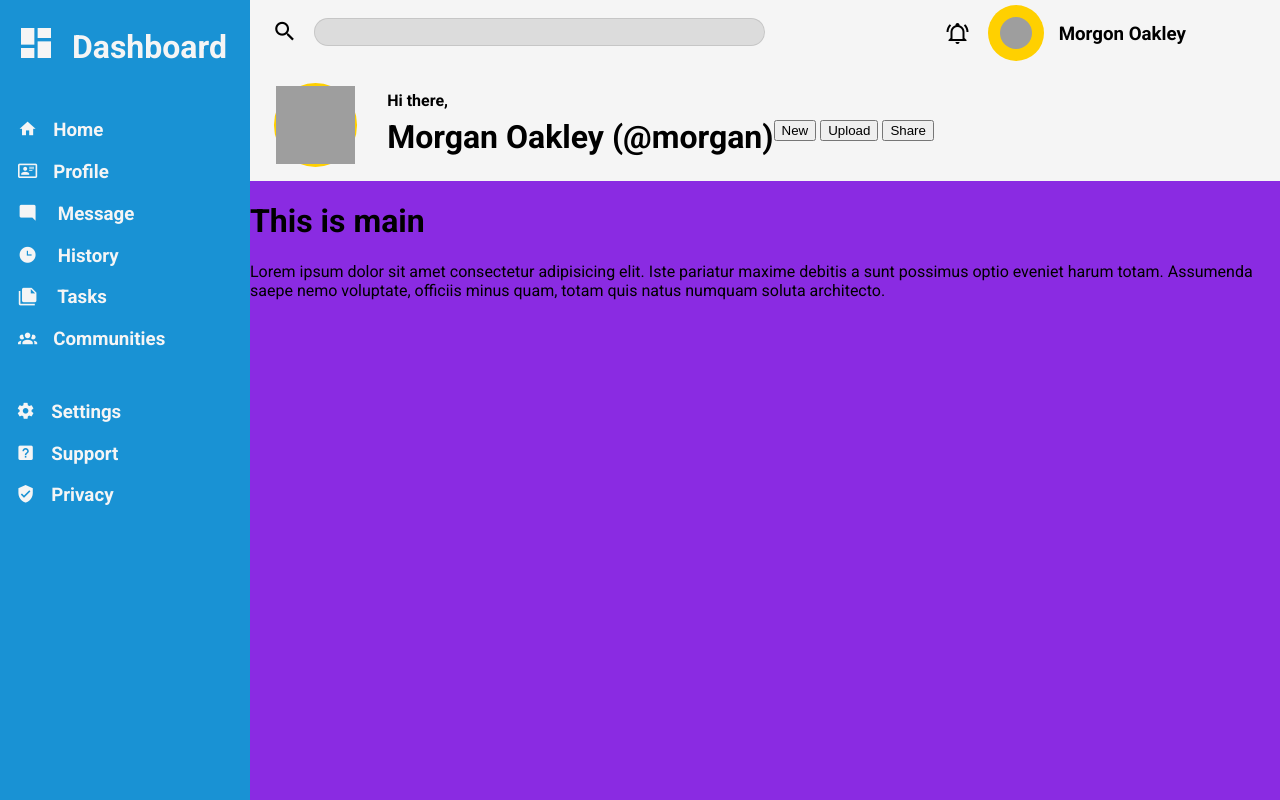
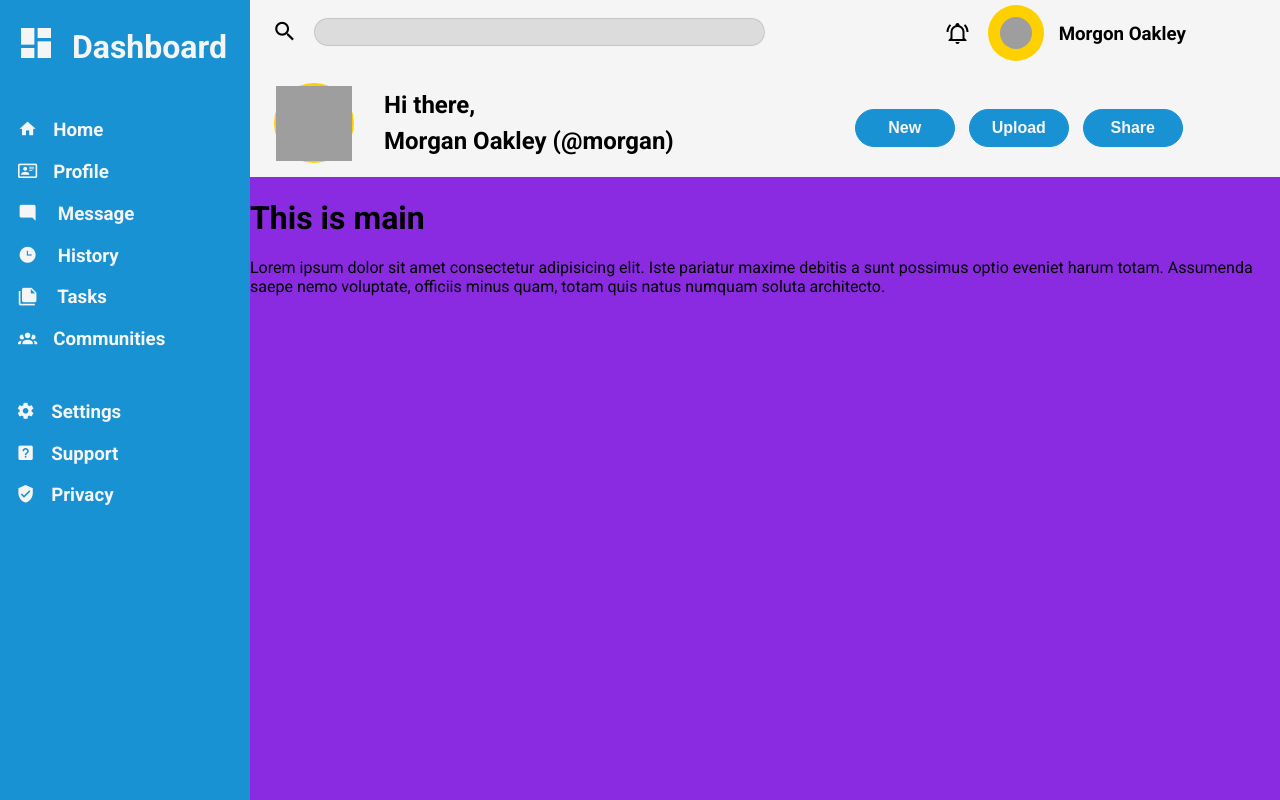
Before and after one commit to Avishkar1234/ODIN-DASHBOARD, a plain HTML site: page index.html in a window 1280 px wide. Drawn offline with Linux system fonts and the light colour scheme; grey boxes are pictures that could not be loaded.

Commit message:
Header section is complete and buttons added.
The bottom of the header section is complete is
complete with all the necessary styling and colors
have been added

```diff
--- a/index.html
+++ b/index.html
@@ -39,13 +39,13 @@
                     </div>
                 </div>
                 <div class="buttons">
-                    <button>
+                    <button type="button">
                         New
                     </button>
-                    <button>
+                    <button type="button">
                         Upload
                     </button>
-                    <button>
+                    <button type="button">
                         Share
                     </button>
                 </div>
--- a/style.css
+++ b/style.css
@@ -44,8 +44,8 @@ body{
 .avatar-bottom-container{
     font-size: 40px;
     margin: 0px 30px 10px 20px;
-    height: 5.2rem;
-    width: 5.2rem;
+    height: 5rem;
+    width: 5rem;
 
     display: flex;
     align-items: center;
@@ -55,14 +55,33 @@ body{
     background-color: rgb(255, 208, 0);
 }
 .avatar-bottom-container > #avatar-bottom{
-    height: 4.9rem;
-    width: 4.9rem;
+    height: 4.7rem;
+    width: 4.7rem;
 }
 
 .morgan-greet-p,
 .morgan-greet-head{
     margin: 8px 0px;
     font-weight: 700;
+    font-size: 1.5rem;
+}
+
+.buttons{
+    margin-left: 11rem;
+}
+
+button{
+    width: 100px;
+    background-color: #1992D4;
+    border-radius: 20px;
+    color: whitesmoke;
+    font-size: 1rem;
+    font-weight: 700;
+
+    padding: 9px 20px;
+    margin: 0px 5px;
+
+    border: 1px solid #1992D4;
 }
 
 
```
